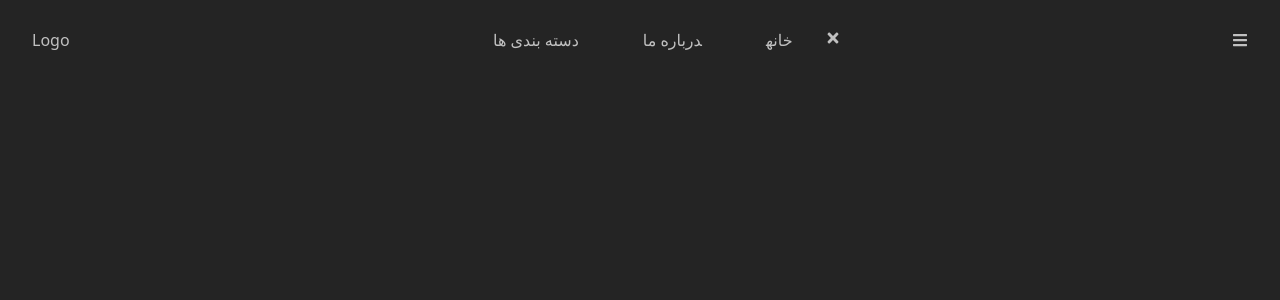
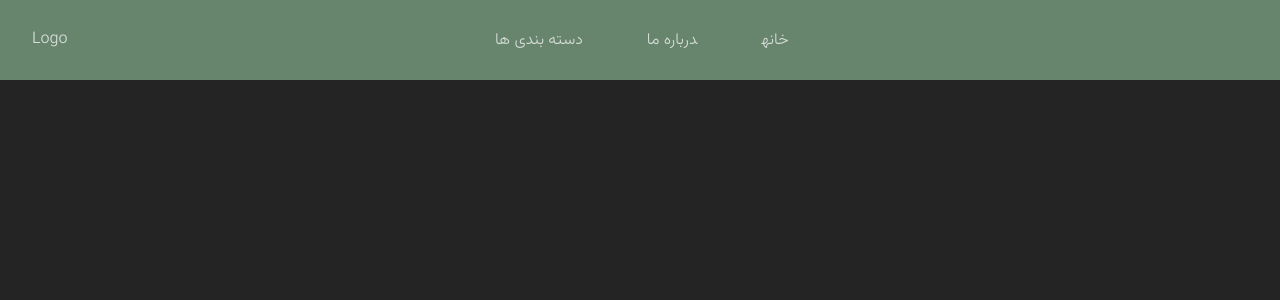
Before and after one commit to aliadde/sklep-shop-edition, a React (Vite) app: page / in a window 1280 px wide. Shown: the top 300 px of the page. Built offline with nearby package versions, Linux system fonts and the light colour scheme.

Commit message:
js navbar  cleaner , 3th-bg added to root

```diff
--- a/src/App.css
+++ b/src/App.css
@@ -1,14 +1,22 @@
 :root {
-  --3th-bg:
+  --3th-bg: #242424;
   --sec-bg: #90be9a9e;
   --main-color: #384859;
 }
-
+@font-face {
+  font-family: "Vaziri";
+  src: url("../public/font/Vazirmatn-Light.woff2") format("woff2");
+  font-weight: 500; /* وزن فونت را مشخص کنید */
+  font-style: normal;
+}
 #root {
   max-width: 100vw;
   margin: 0;
   direction: rtl;
   padding: 0;
+}
+body {
+  font-family: "Vaziri", sans-serif;
 }
 /* navbar  */
 header {
--- a/src/components/Navbar.jsx
+++ b/src/components/Navbar.jsx
@@ -1,6 +1,5 @@
 import React, { useEffect, useRef } from "react";
 import { FaBars, FaTimes } from "react-icons/fa";
-import { domainToASCII } from "url";
 function Navbar() {
   let navRef = useRef();
 
@@ -11,13 +10,15 @@ function Navbar() {
   };
 
   // check window size
-  const btn = document.getElementsByClassName("nav-btn").style;
-  // useEffect(() => {
-  //   if (window.innerWidth > 768) {
-  //     btn.visibility = "hidden";
-  //   }
-  // });
-  // .style.visibility = "hidden";
+  let screenWidth = screen.width;
+  useEffect(() => {
+    if (screenWidth > 768) {
+      const navBtn = document.getElementsByClassName("nav-btn");
+      for (let i = 0; i < navBtn.length; i++) {
+        navBtn[i].style.visibility = "hidden";
+      }
+    }
+  }, [screenWidth]);
   return (
     <>
       <header>
--- a/src/index.css
+++ b/src/index.css
@@ -5,16 +5,15 @@
 :root {
   line-height: 1.5;
   font-weight: 400;
-
+  font-family: "Vaziri";
   color-scheme: light dark;
   color: rgba(255, 255, 255, 0.712);
-  background-color: #242424;
+  background-color: var(--3th-bg);
 }
 
 body {
   margin: 0;
   display: flex;
-  /* place-items: center; */
   min-width: 320px;
   min-height: 100vh;
 }
```
